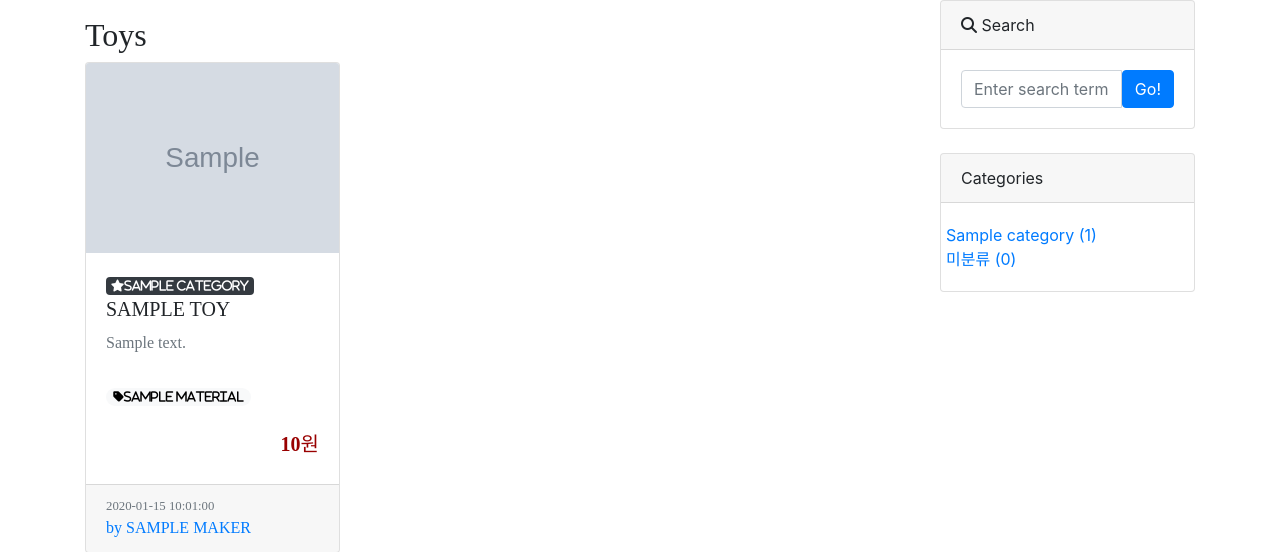
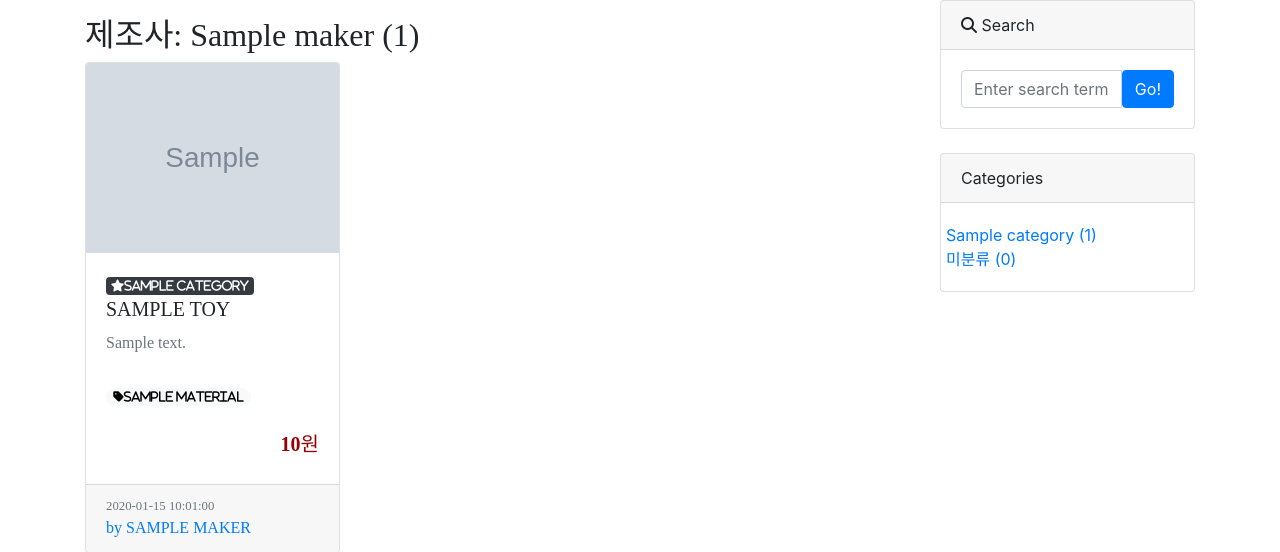
Before and after one commit to devamateur/django-final-project, a Django app: page /shopping/maker/1/ in a window 1280 px wide. Shown: the part 58-610 px from the top of the page. Run offline with Django 4.2, Linux system fonts and the light colour scheme; tables that the repository leaves empty hold one stand-in row (values such as "Sample post"); grey boxes marked "Sample" are stand-in pictures; some libraries are stand-ins or nearby versions; some web fonts are replaced.

Commit message:
제조사 페이지 수정

```diff
--- a/shoppingmall/templates/shoppingmall/base.html
+++ b/shoppingmall/templates/shoppingmall/base.html
@@ -24,6 +24,7 @@
         }
         #main-area { font-family: 'S-CoreDream-3Light' }
         #toy-list-title { font-family: 'Tenada' }
+        #maker-title { font-family: 'Tenada' }
     </style>
 </head>
 <body>
--- a/shoppingmall/templates/shoppingmall/toy_list.html
+++ b/shoppingmall/templates/shoppingmall/toy_list.html
@@ -8,6 +8,9 @@
                         </a>
                     {% endif %}
                 {% endif %}
+                {% if maker %}
+                <h2 id="maker-title" class="mt-3">제조사: {{maker}} ({{maker.toy_set.count}})</h2>
+                {% else %}
                 <h2 id="toy-list-title" class="mt-3">Toys
                     <!--{% if search_info %}
                       <span class="badge badge-warning">{{search_info}}</span>
@@ -21,6 +24,7 @@
                       </span>
                     {% endif %}
                 </h2>
+                {% endif %}
                 <!-- Featured blog post-->
                 {% if toy_list.exists %}
                     <div class="row">
```
